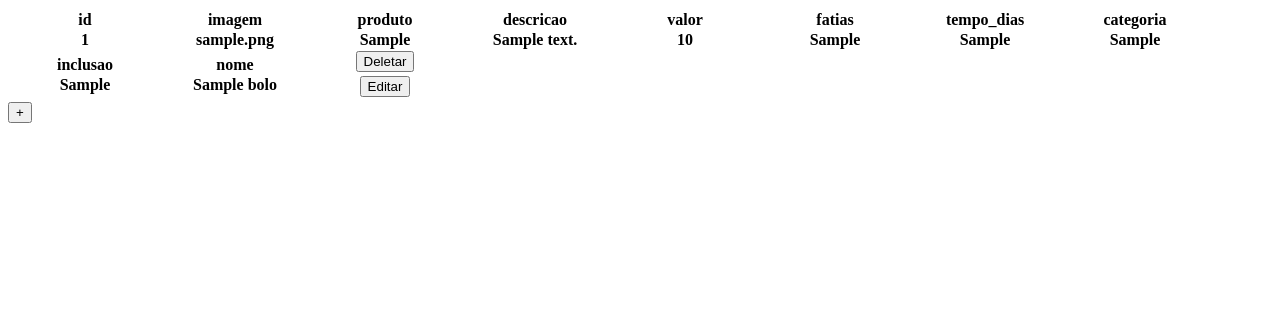
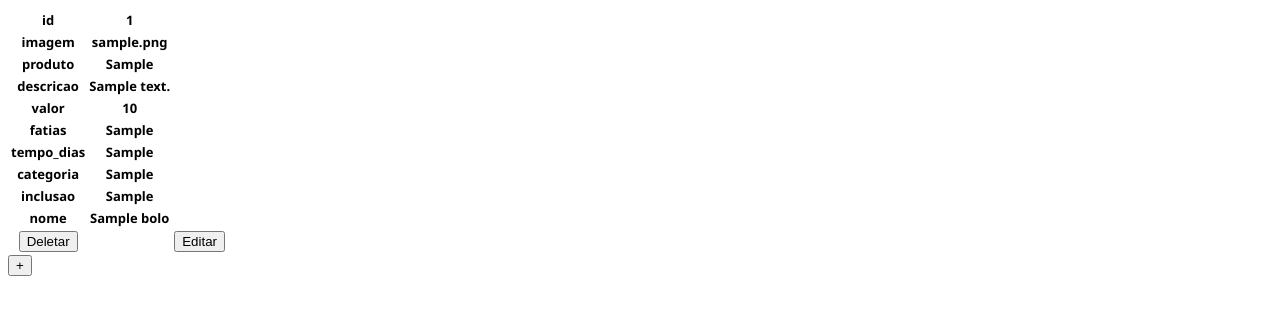
Before and after one commit to ClaraOliF/trabalhos_IF, a PHP site: page /bolo_pweb/ in a window 1280 px wide. Shown: the top 315 px of the page. Run offline with PHP 8.4, Linux system fonts and the light colour scheme; tables that the repository leaves empty or names only in its code hold one stand-in row (values such as "Sample post"); data that the repository does not hold is empty.

Commit message:
Update estilo.css

```diff
--- a/PWEB/Atv_Final_BOLOS/crud_bolos/estilo.css
+++ b/PWEB/Atv_Final_BOLOS/crud_bolos/estilo.css
@@ -1,13 +1,14 @@
 
-th {
-    display:block;
+img {
+    width: 200px;
 }
-tr {
-    display: inline-block;
-    width: 150px;
+
+body {
+    font-family: 'Segoe UI', Tahoma, Geneva, Verdana, sans-serif;
+    font-size: 13px;
+
 }
 .catalogo {
-    padding: 10px;
-    border-bottom: 2px;
-    border-color: black;
+    background-color: aquamarine;
+    margin:10px;
 }
```
